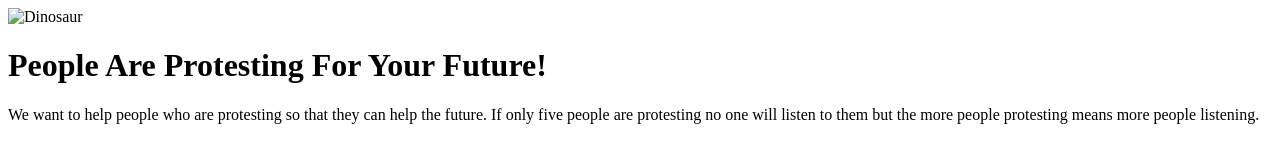
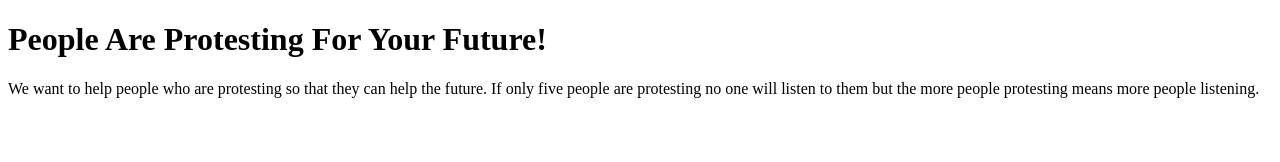
Before and after one commit to horsyboy123/global-issues-today, a plain HTML site: page index.html in a window 1280 px wide. Drawn offline with Linux system fonts and the light colour scheme.

Commit message:
.gitnore

```diff
--- a/index.html
+++ b/index.html
@@ -6,7 +6,6 @@
     <title>Home</title>
 </head>
 <body>
-    <img src="images/dinosaur.jpg" alt="Dinosaur" />
     <h1>People Are Protesting For Your Future!</h1>
     <p>We want to help people who are protesting so that they can help the future. If only five people are protesting no one will listen to them but the more people protesting means more people listening.</p>
 </body>
```
